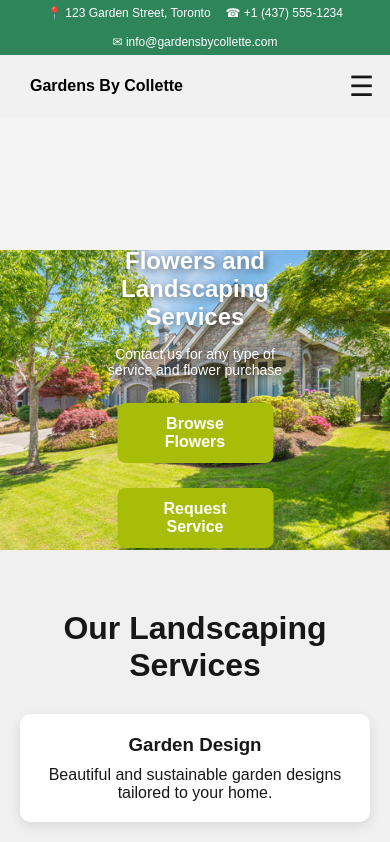
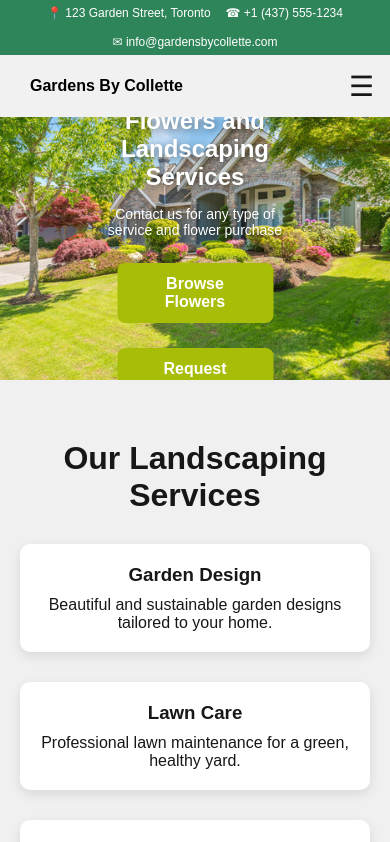
Before and after one commit to fazlayelahisafin/gardensbycollette, a Next.js app: page / in a window 390 px wide. Shown: the top 842 px of the page. Built offline with nearby package versions, Linux system fonts and the light colour scheme.

Commit message:
Fix issue

```diff
--- a/app/page.module.css
+++ b/app/page.module.css
@@ -15,9 +15,21 @@ body {
   overflow: hidden;
 }
 
+/* .heroOverlay {
+  position: absolute;
+  top: 50%;
+  left: 50%;
+  transform: translate(-50%, -50%);
+  text-align: center;
+  color: white;
+  z-index: 2;
+  max-width: 90%;
+} */
+
 .heroOverlay {
   position: absolute;
-  top: 50%;
+  top: 60%;
+  /* move it slightly down */
   left: 50%;
   transform: translate(-50%, -50%);
   text-align: center;
@@ -222,10 +234,3 @@ body {
     margin: 5px auto;
   }
 }
-
-@media (max-width: 768px) {
-  body {
-    padding-top: 250px;
-    /* more space for mobile navbar */
-  }
-}
```
